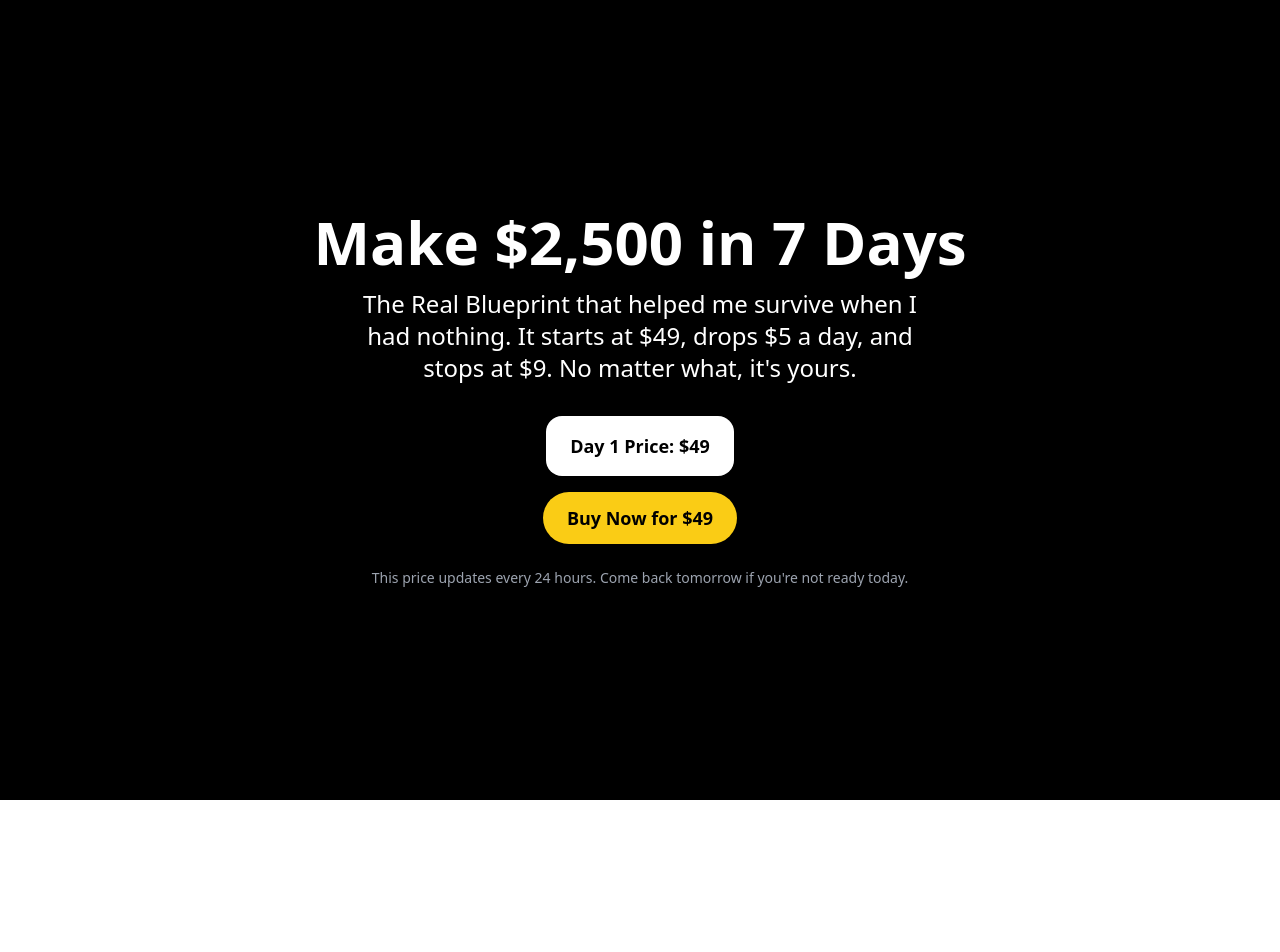
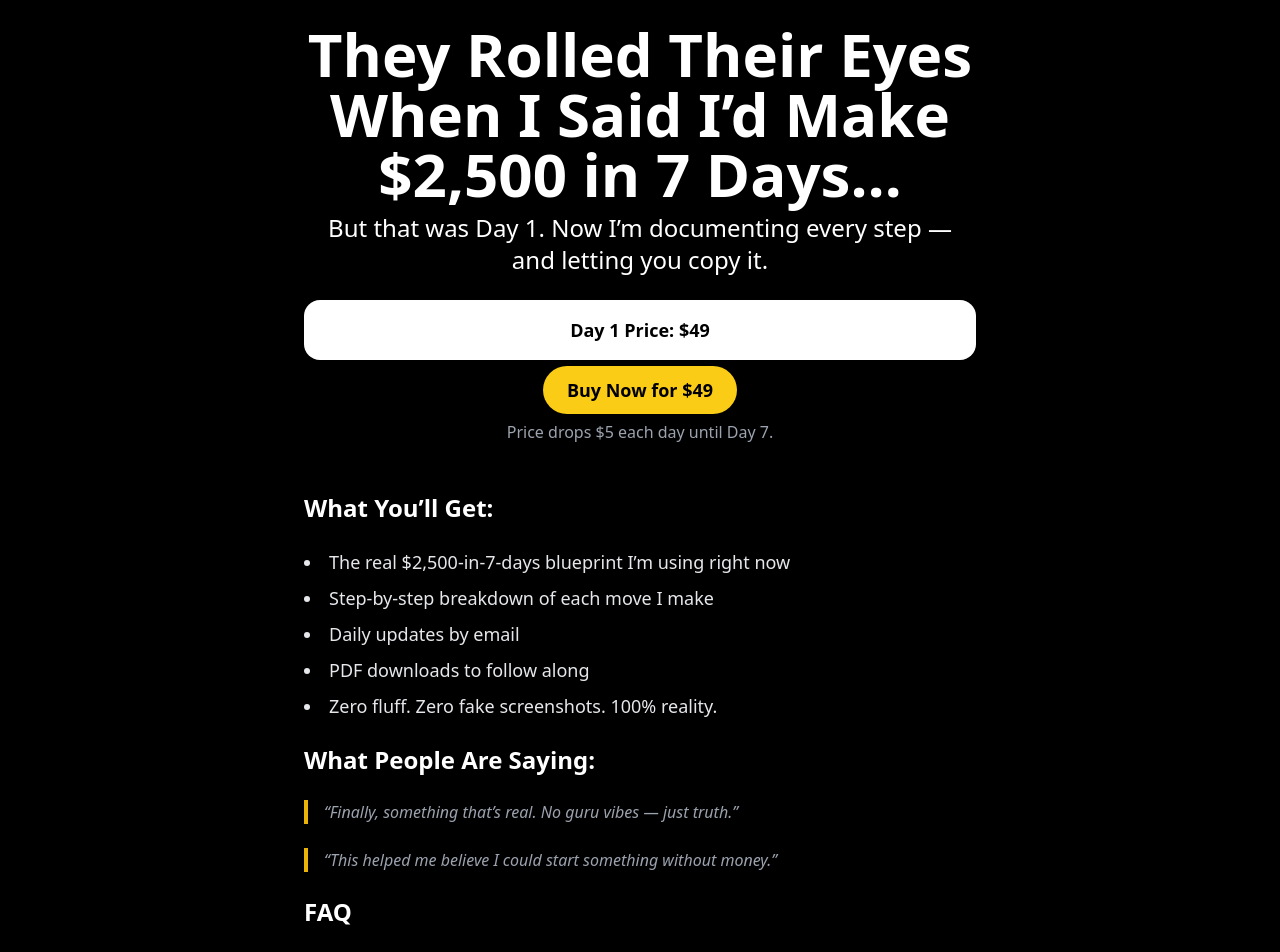
Before and after one commit to McDagger/2500fast-site, a Next.js app: page / in a window 1280 px wide. Shown: the top 952 px of the page. Before the commit the page ends 800 px from the top, so only its background shows below. Built offline with nearby package versions, Linux system fonts and the light colour scheme.

Commit message:
Update index.jsx

```diff
--- a/pages/index.jsx
+++ b/pages/index.jsx
@@ -13,7 +13,7 @@ const getPrice = (day) => {
 };
 
 const getPayPalLink = (price) => {
-  return `https://www.paypal.com/cgi-bin/webscr?cmd=_xclick&business=YOUR_PAYPAL_EMAIL&item_name=2500Fast+Blueprint&amount=${price}&currency_code=USD`;
+  return `https://www.paypal.com/cgi-bin/webscr?cmd=_xclick&business=spmack7@gmail.com&item_name=2500Fast+Blueprint&amount=${price}&currency_code=USD`;
 };
 
 export default function Home() {
@@ -22,11 +22,15 @@ export default function Home() {
   const link = getPayPalLink(price);
 
   return (
-    <div className="min-h-screen bg-black text-white flex flex-col items-center justify-center p-6 text-center">
-      <h1 className="text-4xl md:text-6xl font-bold mb-4">Make $2,500 in 7 Days</h1>
-      <p className="text-xl md:text-2xl max-w-xl mb-8">
-        The Real Blueprint that helped me survive when I had nothing. It starts at $49, drops $5 a day, and stops at $9. No matter what, it's yours.
+    <div className="min-h-screen bg-black text-white flex flex-col items-center justify-center p-6 text-center space-y-8">
+      <div className="max-w-2xl">
+        <h1 className="text-4xl md:text-6xl font-bold mb-2">
+          They Rolled Their Eyes When I Said I’d Make $2,500 in 7 Days…
+        </h1>
+        <p className="text-xl md:text-2xl mb-6">
+          But that was Day 1. Now I’m documenting every step — and letting you copy it.
         </p>
+
         <div className="bg-white text-black px-6 py-4 rounded-2xl shadow-xl mb-4">
           <p className="text-lg font-bold">Day {day + 1} Price: ${price}</p>
         </div>
@@ -38,9 +42,35 @@ export default function Home() {
         >
           Buy Now for ${price}
         </a>
-      <p className="mt-6 text-sm text-gray-400">
-        This price updates every 24 hours. Come back tomorrow if you're not ready today.
-      </p>
+
+        <p className="mt-4 text-gray-400">Price drops $5 each day until Day 7.</p>
+
+        <div className="text-left mt-12 space-y-6">
+          <h2 className="text-2xl font-bold">What You’ll Get:</h2>
+          <ul className="list-disc list-inside space-y-2 text-lg text-gray-200">
+            <li>The real $2,500-in-7-days blueprint I’m using right now</li>
+            <li>Step-by-step breakdown of each move I make</li>
+            <li>Daily updates by email</li>
+            <li>PDF downloads to follow along</li>
+            <li>Zero fluff. Zero fake screenshots. 100% reality.</li>
+          </ul>
+
+          <h2 className="text-2xl font-bold mt-10">What People Are Saying:</h2>
+          <blockquote className="italic text-gray-400 border-l-4 border-yellow-500 pl-4">
+            “Finally, something that’s real. No guru vibes — just truth.”
+          </blockquote>
+          <blockquote className="italic text-gray-400 border-l-4 border-yellow-500 pl-4">
+            “This helped me believe I could start something without money.”
+          </blockquote>
+
+          <h2 className="text-2xl font-bold mt-10">FAQ</h2>
+          <ul className="list-disc list-inside space-y-2 text-lg text-gray-200">
+            <li><strong>Do I need money to start?</strong> — No. I started with nothing.</li>
+            <li><strong>Is this a course?</strong> — Nope. It’s a real journey, shared as it happens.</li>
+            <li><strong>What happens after Day 7?</strong> — You’ll know exactly what worked. And you can copy it all.</li>
+          </ul>
+        </div>
+      </div>
     </div>
   );
 }
```
Lines whose indentation alone changed are shown as unchanged.
